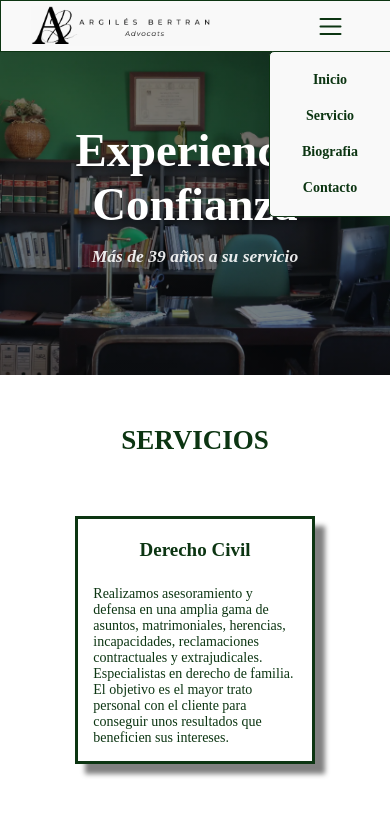
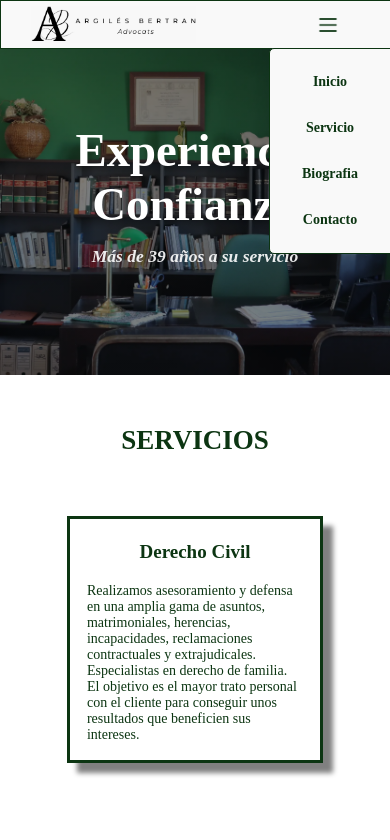
Before and after one commit to tonitoar/Bufet-Argiles-Advocats, a plain HTML site: page index.html in a window 390 px wide. Both pictures are taken after a click on the button 330 px from the left and 26 px from the top of the page. Shown: the top 840 px of the page. Drawn offline with Linux system fonts and the light colour scheme.

Commit message:
377px to 426px fixed

```diff
--- a/style.css
+++ b/style.css
@@ -417,8 +417,8 @@ nav li:hover {
   justify-content: space-around;
   align-items: center;
   background-image: linear-gradient(
-      rgba(255, 255, 255, 0.85),
-      rgba(255, 255, 255, 0.85)
+      rgba(255, 255, 255, 0.775),
+      rgba(255, 255, 255, 0.775)
     ),
     url(images/image4.webp);
   background-size: cover;
@@ -1325,18 +1325,18 @@ footer a:hover {
 
   .header {
     width: 100%;
-    height: 50px;
+    height: 47px;
     display: flex;
     justify-content: space-between;
   }
 
   .logo {
-    height: 40px;
+    height: 37px;
     margin-left: 30px;
   }
 
   header img {
-    height: 40px;
+    height: 37px;
     width: auto;
   }
 
@@ -1349,8 +1349,8 @@ footer a:hover {
   /* NAVBAR MOBILE SHOW */
   .nav-dropdown-toggle {
     display: block;
-    width: 25px;
-    height: 25px;
+    width: 20px;
+    height: 20px;
     background-color: rgb(249, 249, 249);
     border: none;
   }
@@ -1404,7 +1404,7 @@ footer a:hover {
     display: flex;
     align-items: center;
     justify-content: center;
-    margin: 10px 0px;
+    margin: 15px 0px;
     font-size: 14px;
     font-weight: 700;
   }
@@ -1471,7 +1471,7 @@ footer a:hover {
   .servicios-content {
     width: 100%;
     height: auto;
-    padding: 50px 0px 60px;
+    padding: 50px 0px 100px;
   }
 
   .servicios-info {
@@ -1495,7 +1495,7 @@ footer a:hover {
   .derecho-penal,
   .derecho-admin,
   .asesor {
-    width: 70%;
+    width: 75%;
     grid-template-rows: auto;
     height: auto;
     justify-self: center;
@@ -1505,15 +1505,18 @@ footer a:hover {
   .derecho-penal h3,
   .derecho-admin h3,
   .asesor h3 {
-    margin: 10px 5px 0px 5px;
+    margin: 0px;
     font-size: 19px;
+    padding: 10px ;
+    margin: 12px 10px 0px;
   }
 
   .derecho-civil p,
   .derecho-penal p,
   .derecho-admin p,
   .asesor p {
-    margin: 5px;
+    padding: 10px 10px 17px;
+    margin: 0px 7px;
     font-size: 14px;
     text-align: left;
   }
@@ -1532,8 +1535,7 @@ footer a:hover {
     flex-direction: column;
     justify-content: space-around;
     align-items: center;
-    margin-top: 80px;
-    padding-bottom: 80px;
+    padding: 120px 0px 100px;
   }
 
   .bio img {
@@ -1566,7 +1568,7 @@ footer a:hover {
   }
 
   .contacto {
-    width: 75%;
+    width: 80%;
     height: 280px;
     display: flex;
     flex-direction: column;
```
